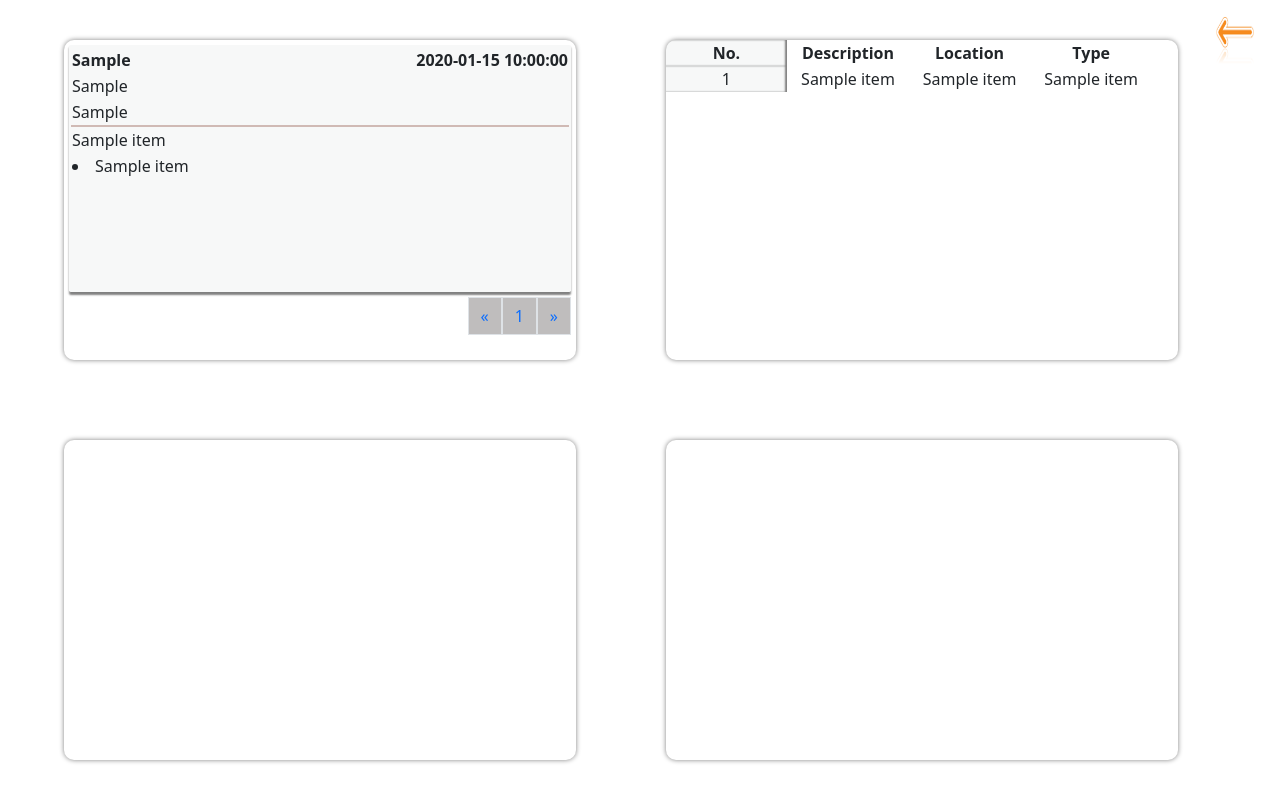
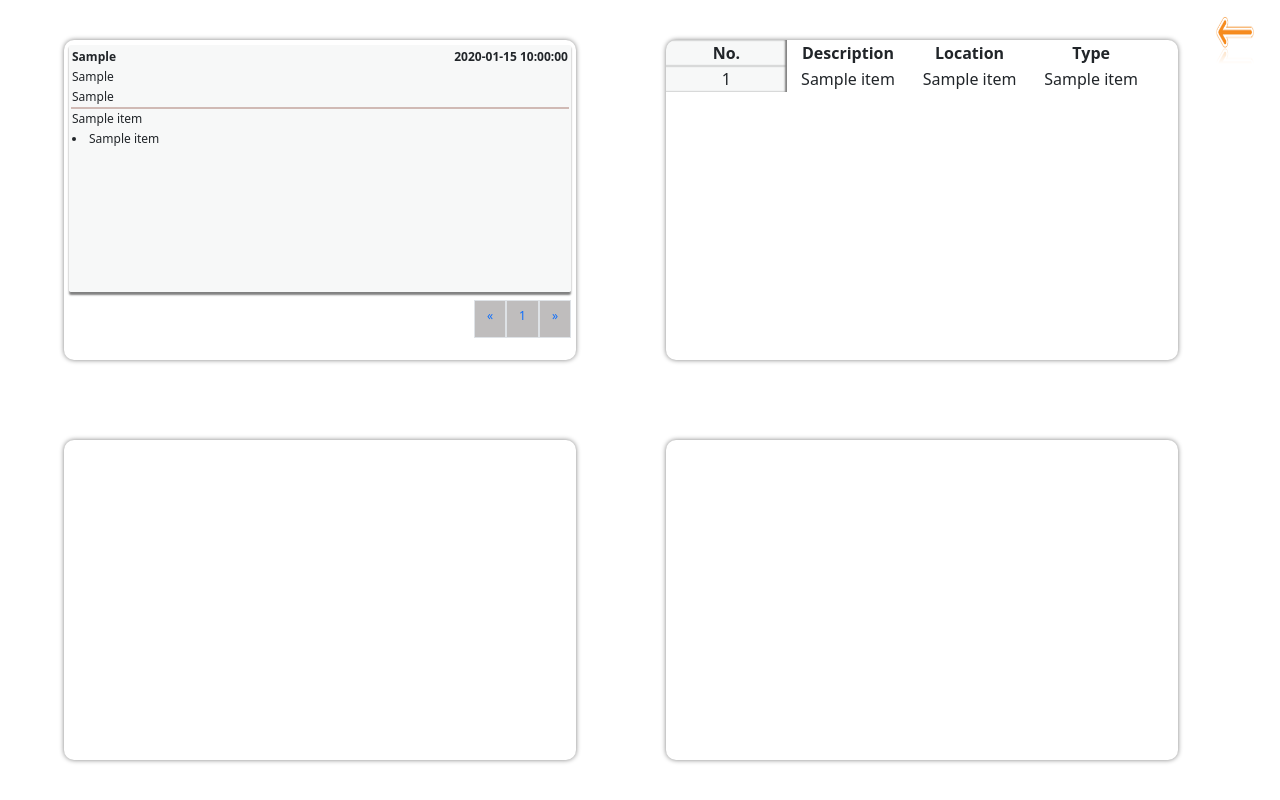
Before and after one commit to FinnHZ/pureFlaskCV, a Flask app: template templates/skills.html in a window 1280 px wide. Run offline with Flask 2, Linux system fonts and the light colour scheme; the template is opened without the code that fills it: most values are stand-ins (such as "Sample title", 1, 10 or a date in 2020); parts of the project's set-up code (start-up, migrations or seed data) failed here and were passed over.

Commit message:
second try layout

```diff
--- a/static/css/login.css
+++ b/static/css/login.css
@@ -68,7 +68,7 @@ html,body{
     border:none;
     background: radial-gradient(circle at center,  rgb(147, 182, 194), rgb(156, 140, 140,0.5));
     font-family: cursive;
-    font-size: large;
+    font-size: 100%;
     height: 10%;
 }
 
--- a/static/css/skills.css
+++ b/static/css/skills.css
@@ -26,6 +26,7 @@ html,body{
     /* background-image: url('/static/img/background_2.png');
     background-repeat: no-repeat;
     background-size: cover;     */
+    font-size: 1.5vh;
 }
 
 #expDisplay{
@@ -53,6 +54,11 @@ html,body{
 }
 
 
+.pagination{
+    height: 60%;
+    margin-bottom: 2%;
+}
+
 
 #expDate{
     text-align: right;
@@ -61,7 +67,17 @@ html,body{
 
 .page-link{
     background-color: rgb(128, 125, 125, 0.5);
+    height: 100%;
 }
+
+.expOri{
+    height: 100%;
+}
+
+.expPageItem{
+    height: 100%;
+}
+
 
 /* skill collection */
 #skillsCollection{
@@ -120,7 +136,7 @@ html,body{
 
 
 /* skill circle distribution */
-#skillsDistirbution{
+#skillsDistribution{
     position: absolute;
     padding: 5px;
     width: calc(40vw);
--- a/templates/skills.html
+++ b/templates/skills.html
@@ -74,7 +74,7 @@
             </table>
         </div>
 
-        <div id="skillsDistirbution">
+        <div id="skillsDistribution">
             <!-- <div id="distribution" style="width:calc(48vw); height: calc(45vh);"></div> -->
             <div id="distribution"></div>
 
@@ -83,6 +83,7 @@
         <div id="skillsDetail">
             <!-- <div id="detailChart" style="width:calc(48vw); height: calc(45vh);"></div> -->
             <div id="detailChart"></div>
+        </div>
 
         <script type="text/javascript">
             //！！！！ 下面两句是将flask端传过来的JSON数据转化为js可以使用的数据类型的两种不同方式，为了方便复习，这里针对同一个效果运用了两种不同的方式！！！！！！！！
@@ -91,14 +92,16 @@
 
             distributionMap(skillsDistribution, detailChartInfo);
             distributionDetailMap(detailChartInfo["Language"]);
+
         </script>
-        </div>
 
         <a href="/home">   <!-- "/home" -->
             <img src="/static/img/backHome.png" id="returnHome"/>  <!-- returnHomeBtn_Finn -->
         </a>
 
+
     </div>
+
 
     <script type="text/javascript">
         $(function(){
@@ -107,6 +110,44 @@
             var expNavs = $('#expNav a');
             var expCurrentFlag = 1;
             var totalExps = parseInt($('.expPageItem').children().eq(-1).html());
+
+
+            var distribution = $('#distribution');
+            var distribution_Width = distribution.width();
+            var distribution_Height = distribution.height();
+
+            var detailChart = $('#detailChart');
+            var detailChart_Width = detailChart.width();
+            var detailChart_Height = detailChart.height();
+
+            var screenWidth =  $(window).width();
+            var screenHeight =  $(window).height();
+
+
+
+            $(window).resize(function(){
+                let width_scr = $(window).width();
+                let height_scr = $(window).height();
+
+                let widthPre = width_scr / screenWidth;
+                let heightPre = height_scr / screenHeight;
+
+
+
+                distribution.width((distribution_Width * widthPre).toString() + "px");
+                distribution.height((distribution_Height * heightPre).toString() + "px");
+
+                detailChart.width((detailChart_Width * widthPre).toString() + "px");
+                detailChart.height((detailChart_Height * heightPre).toString() + "px");
+
+
+                // console.log("11ee", distribution.width())
+                // console.log("22ee",distribution.height())
+                // console.log("33ee",detailChart.width())
+                // console.log("44ee",detailChart.height())
+
+            })
+
 
 
             expNavs.click(function(){
```
Lines whose indentation alone changed are shown as unchanged.
